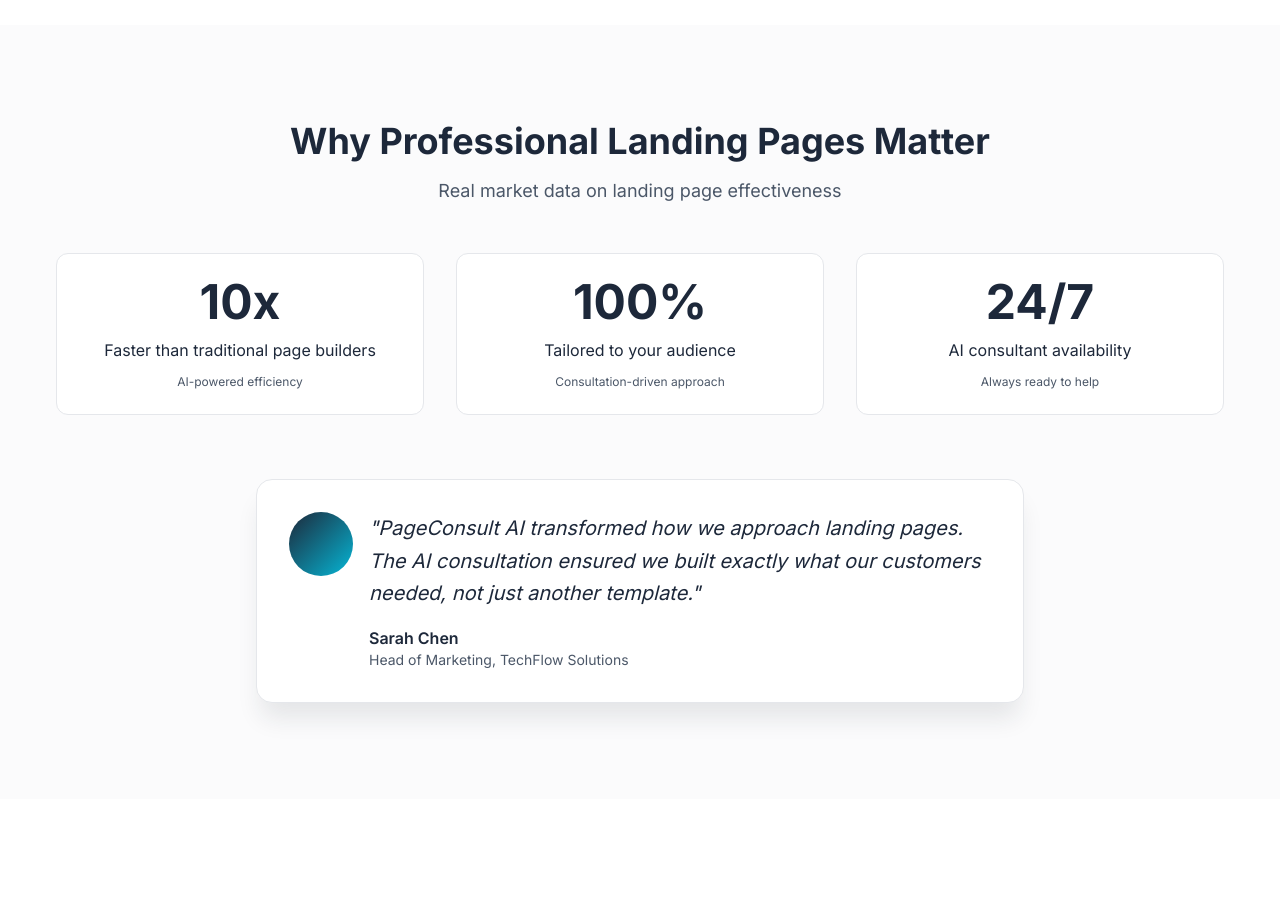
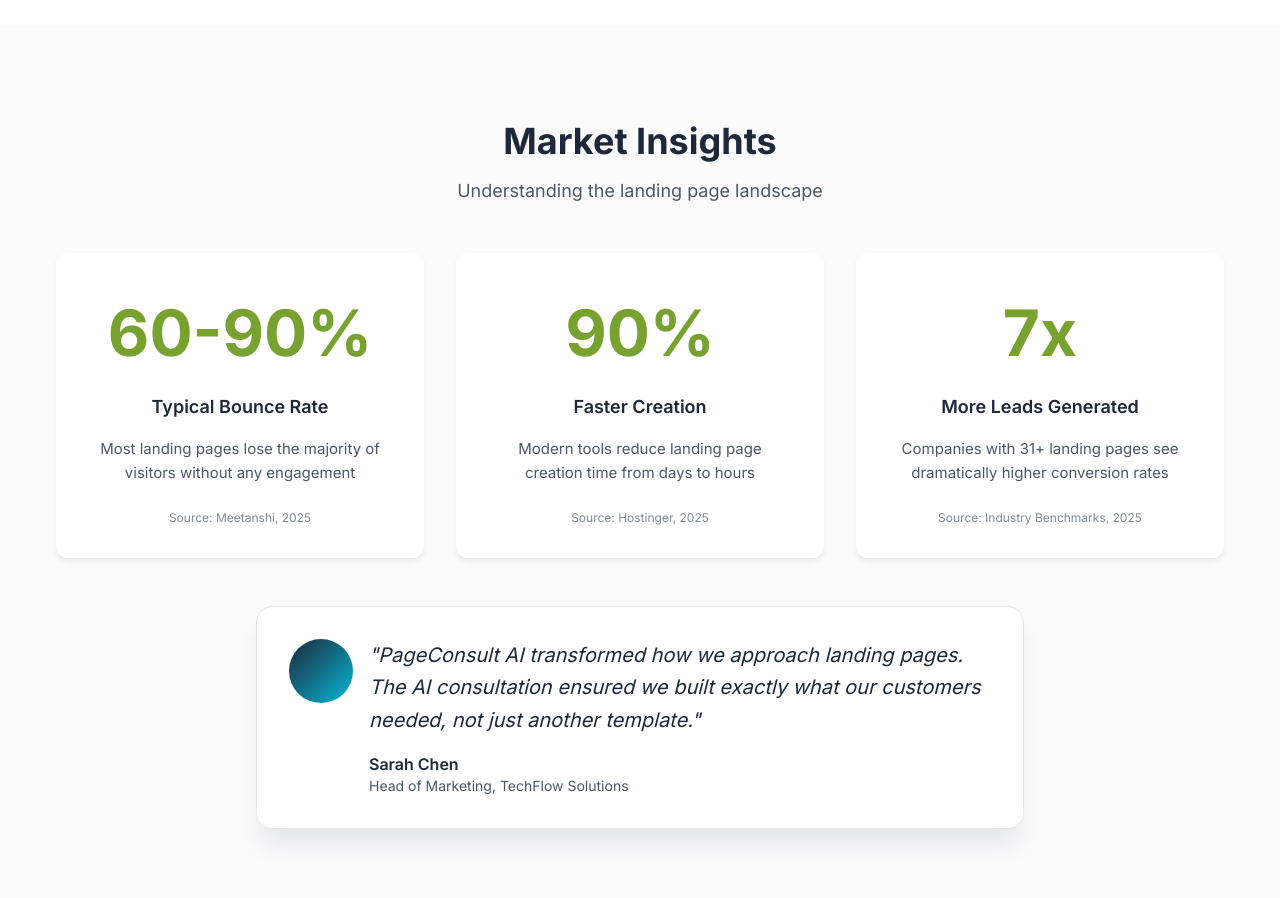
Before and after one commit to Textak-AI/page-consult-ai, a React (Vite) app: page / in a window 1280 px wide. Shown: the part 2940-3838 px from the top of the page. Built offline with nearby package versions, Linux system fonts and the light colour scheme; no server answers.

Commit message:
Refactor: Update statistics section design

```diff
--- a/src/components/SocialProof.tsx
+++ b/src/components/SocialProof.tsx
@@ -1,148 +1,61 @@
-import { useEffect, useState } from "react";
-import { supabase } from "@/integrations/supabase/client";
-import { Loader2 } from "lucide-react";
-import { formatStatistic } from "@/lib/contentQuality";
-
-interface CitedStat {
-  statistic: string;
-  claim: string;
-  source: string;
-  year: number;
-  fullCitation: string;
+const SocialProof = () => {
+  const stats = [
+    {
+      number: "60-90%",
+      label: "Typical Bounce Rate",
+      description: "Most landing pages lose the majority of visitors without any engagement",
+      source: "Meetanshi, 2025"
+    },
+    {
+      number: "90%",
+      label: "Faster Creation",
+      description: "Modern tools reduce landing page creation time from days to hours",
+      source: "Hostinger, 2025"
+    },
+    {
+      number: "7x",
+      label: "More Leads Generated",
+      description: "Companies with 31+ landing pages see dramatically higher conversion rates",
+      source: "Industry Benchmarks, 2025"
     }
-
-const SocialProof = () => {
-  const [stats, setStats] = useState<CitedStat[]>([]);
-  const [isLoading, setIsLoading] = useState(true);
-
-  useEffect(() => {
-    fetchMarketStats();
-  }, []);
-
-  const fetchMarketStats = async () => {
-    try {
-      const { data, error } = await supabase.functions.invoke('perplexity-research', {
-        body: {
-          service: 'landing page optimization and conversion rate optimization',
-          industry: 'Digital Marketing',
-          concerns: 'conversion rates, page effectiveness, lead generation',
-        }
-      });
-
-      if (error || !data?.success) {
-        console.log('Using fallback stats');
-        setStats([]);
-      } else {
-        // Format statistics properly and use top 3 most impactful
-        const formattedStats = (data.allClaims || [])
-          .slice(0, 3)
-          .map((stat: CitedStat) => ({
-            ...stat,
-            statistic: formatStatistic(stat.statistic, stat.claim)
-          }));
-        setStats(formattedStats);
-      }
-    } catch (error) {
-      console.error('Error fetching market stats:', error);
-      setStats([]);
-    } finally {
-      setIsLoading(false);
-    }
-  };
+  ];
 
   return (
     <section className="py-24 px-6 bg-muted/30">
       <div className="container mx-auto max-w-7xl">
         <div className="text-center mb-12 animate-fade-in">
           <h2 className="text-4xl font-bold text-foreground mb-4">
-            Why Professional Landing Pages Matter
+            Market Insights
           </h2>
           <p className="text-lg text-muted-foreground max-w-2xl mx-auto">
-            Real market data on landing page effectiveness
+            Understanding the landing page landscape
           </p>
         </div>
 
-        {isLoading ? (
-          <div className="flex justify-center items-center py-12">
-            <Loader2 className="w-8 h-8 animate-spin text-primary" />
-          </div>
-        ) : stats.length > 0 ? (
-          <>
         <div className="grid md:grid-cols-3 gap-8 mb-12">
-              {stats.map((stat, index) => {
-                // Extract additional context from the claim
-                const getStatContext = (claim: string) => {
-                  // Try to split claim into main point and context
-                  const parts = claim.split(/(?:,|;|\s-\s)/);
-                  if (parts.length > 1) {
-                    return {
-                      main: parts[0].trim(),
-                      context: parts.slice(1).join(', ').trim()
-                    };
-                  }
-                  return { main: claim, context: '' };
-                };
-
-                const { main, context } = getStatContext(stat.claim);
-
-                return (
+          {stats.map((stat, index) => (
             <div
               key={index}
-                    className="animate-scale-in bg-card rounded-xl p-6 border border-border shadow-sm hover:shadow-md transition-shadow"
+              className="bg-card rounded-xl p-8 shadow-md hover:shadow-xl hover:-translate-y-1 transition-all duration-300 animate-scale-in"
               style={{ animationDelay: `${index * 100}ms` }}
             >
-                    <div className="text-center mb-4">
-                      <div className="text-5xl font-bold text-primary mb-2">
-                        {stat.statistic || 'N/A'}
+              <div className="text-center">
+                <div className="text-[64px] font-bold mb-3" style={{ color: '#78A22F' }}>
+                  {stat.number}
                 </div>
-                      <div className="text-base font-semibold text-foreground mb-2">
-                        {main}
+                <div className="text-lg font-semibold text-foreground mb-4">
+                  {stat.label}
                 </div>
-                      {context && (
-                        <div className="text-sm text-muted-foreground mb-3">
-                          {context}
-                        </div>
-                      )}
-                    </div>
-                    <cite className="text-xs text-muted-foreground/70 not-italic block text-center border-t border-border pt-3">
-                      Source: {stat.fullCitation}
+                <p className="text-[15px] text-muted-foreground leading-relaxed mb-6">
+                  {stat.description}
+                </p>
+                <cite className="text-xs text-muted-foreground/70 italic not-italic block">
+                  Source: {stat.source}
                 </cite>
               </div>
-                );
-              })}
             </div>
-
-            <div className="max-w-3xl mx-auto text-center mb-12 p-6 bg-primary/5 rounded-xl border border-primary/20">
-              <p className="text-base text-foreground leading-relaxed">
-                <strong>Why These Numbers Matter:</strong> Most businesses struggle with high bounce rates and limited landing pages due to cost and complexity. PageConsult AI ensures every page you create is optimized from the start—combining professional design, strategic messaging, and conversion-focused features based on real market insights.
-              </p>
+          ))}
         </div>
-          </>
-        ) : (
-          <div className="grid md:grid-cols-3 gap-8 mb-16">
-            <div className="text-center bg-card rounded-xl p-6 border border-border">
-              <div className="text-5xl font-bold text-primary mb-3">10x</div>
-              <div className="text-base text-foreground mb-3">
-                Faster than traditional page builders
-              </div>
-              <p className="text-xs text-muted-foreground">AI-powered efficiency</p>
-            </div>
-            <div className="text-center bg-card rounded-xl p-6 border border-border">
-              <div className="text-5xl font-bold text-primary mb-3">100%</div>
-              <div className="text-base text-foreground mb-3">
-                Tailored to your audience
-              </div>
-              <p className="text-xs text-muted-foreground">Consultation-driven approach</p>
-            </div>
-            <div className="text-center bg-card rounded-xl p-6 border border-border">
-              <div className="text-5xl font-bold text-primary mb-3">24/7</div>
-              <div className="text-base text-foreground mb-3">
-                AI consultant availability
-              </div>
-              <p className="text-xs text-muted-foreground">Always ready to help</p>
-            </div>
-          </div>
-        )}
 
         <div className="max-w-3xl mx-auto bg-card rounded-2xl p-8 shadow-xl animate-slide-up border border-border">
           <div className="flex items-start gap-4">
```
Lines whose indentation alone changed are shown as unchanged.
